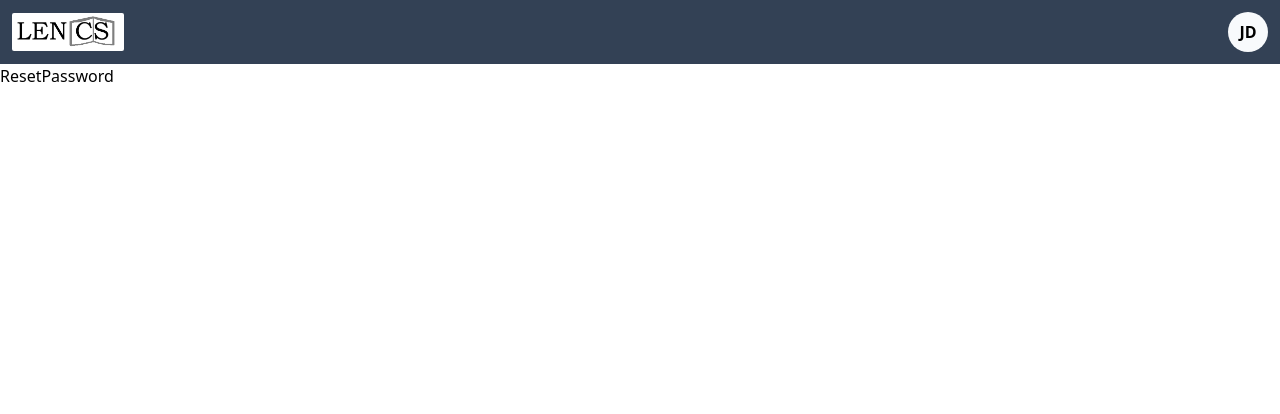
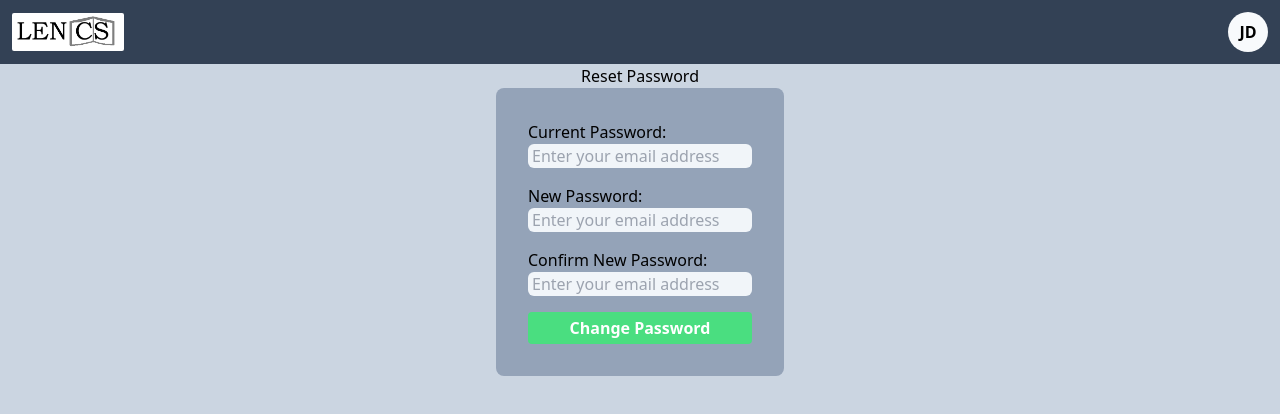
Before and after one commit to ilhanbae/Grouped, a React (Create React App) app in the folder front_end/: page /resetpassword in a window 1280 px wide. Shown: the top 414 px of the page. Built offline with nearby package versions, Linux system fonts and the light colour scheme.

Commit message:
Add reset password page form layout

```diff
--- a/front_end/src/pages/ResetPassword/ResetPassword.jsx
+++ b/front_end/src/pages/ResetPassword/ResetPassword.jsx
@@ -1,7 +1,112 @@
-import React from "react";
+import { React, useEffect } from "react";
+import { Link, useNavigate } from "react-router-dom";
+import axios from "axios";
+import { useForm } from "react-hook-form";
+import * as yup from "yup";
+import { yupResolver } from "@hookform/resolvers/yup";
 
 const ResetPassword = () => {
-  return <div>ResetPassword</div>;
+  const navigate = useNavigate();
+
+  // Yup Schema
+  const resetPasswordSchema = yup.object().shape({
+    currentPassword: yup.string().required("Password is required."),
+    newPassword: yup
+      .string()
+      .matches(
+        /^(?=.*[A-Za-z])(?=.*\d)(?=.*[@$!%*#?&])[A-Za-z\d@$!%*#?&]{8,}$/,
+        "Password should be at least 8 characters, include at least 1 letter, 1 number, and 1 special character."
+      )
+      .required("New Password is required."),
+    confirmNewPassword: yup
+      .string()
+      .oneOf([yup.ref("newPassword"), "null"], "Passwords must match.")
+      .required("Confirm Password is required."),
+  });
+
+  // useForm hook
+  const {
+    register,
+    handleSubmit,
+    setError,
+    formState: { errors },
+  } = useForm({
+    resolver: yupResolver(resetPasswordSchema),
+    mode: "onSubmit",
+    reValidateMode: "onSubmit",
+  });
+
+  const onSubmit = async (data) => {
+    console.log(data);
+    // send POST request to reset password
+  };
+
+  return (
+    <div className="flex items-center flex-col bg-slate-300">
+      <h1>Reset Password</h1>
+      <form
+        className="bg-slate-400 p-8 rounded-lg flex flex-col w-72"
+        autoComplete="off"
+        onSubmit={handleSubmit(onSubmit)}
+        noValidate
+      >
+        {/* Current Password */}
+        <div className="mb-4">
+          <label className="" htmlFor="current-password">
+            Current Password:
+          </label>
+          <input
+            type="text"
+            className="rounded-md w-full px-1 bg-slate-100 text-gray-800 focus:outline focus:shadow-outline"
+            id="current-password"
+            placeholder={"Enter your email address"}
+            {...register("currentPassword")}
+          />
+          <span className="block text-red-100">
+            {errors.currentPassword?.message}
+          </span>
+        </div>
+        {/* New Password */}
+        <div className="mb-4">
+          <label className="" htmlFor="new-password">
+            New Password:
+          </label>
+          <input
+            type="text"
+            className="rounded-md w-full px-1 bg-slate-100 text-gray-800 focus:outline focus:shadow-outline"
+            id="new-password"
+            placeholder={"Enter your email address"}
+            {...register("newPassword")}
+          />
+          <span className="block text-red-100">
+            {errors.newPassword?.message}
+          </span>
+        </div>
+        {/* Confirm New Password */}
+        <div className="mb-4">
+          <label className="" htmlFor="confirm-new-password">
+            Confirm New Password:
+          </label>
+          <input
+            type="text"
+            className="rounded-md w-full px-1 bg-slate-100 text-gray-800 focus:outline focus:shadow-outline"
+            id="confirm-new-password"
+            placeholder={"Enter your email address"}
+            {...register("confirmNewPassword")}
+          />
+          <span className="block text-red-100">
+            {errors.confirmNewPassword?.message}
+          </span>
+        </div>
+        <button
+          className="w-full py-1 rounded text-white bg-green-400 font-bold hover:bg-green-500"
+          type="submit"
+        >
+          Change Password
+        </button>
+      </form>
+    </div>
+  );
 };
 
 export default ResetPassword;
```
